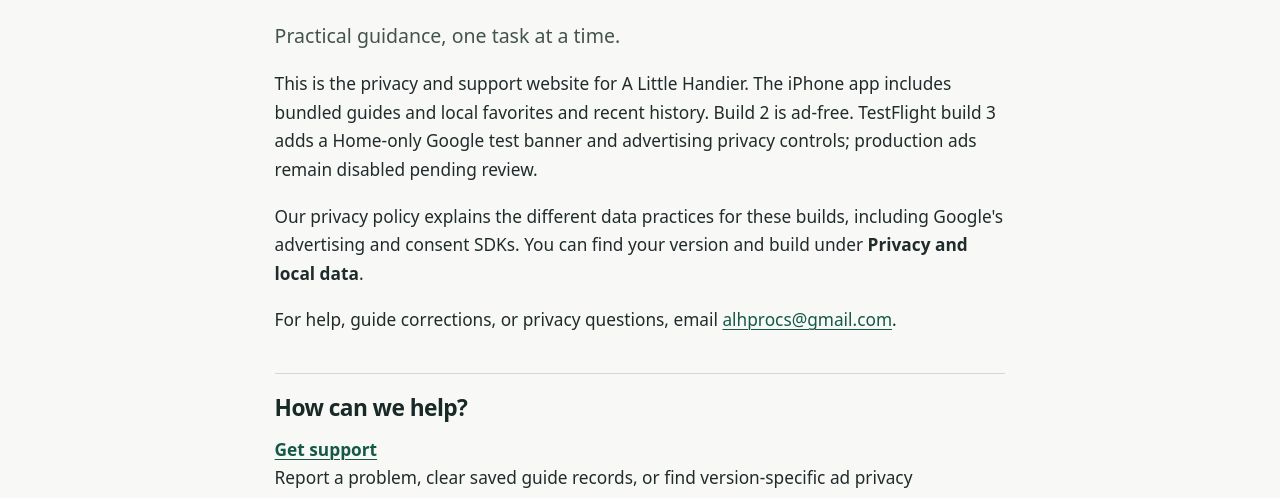
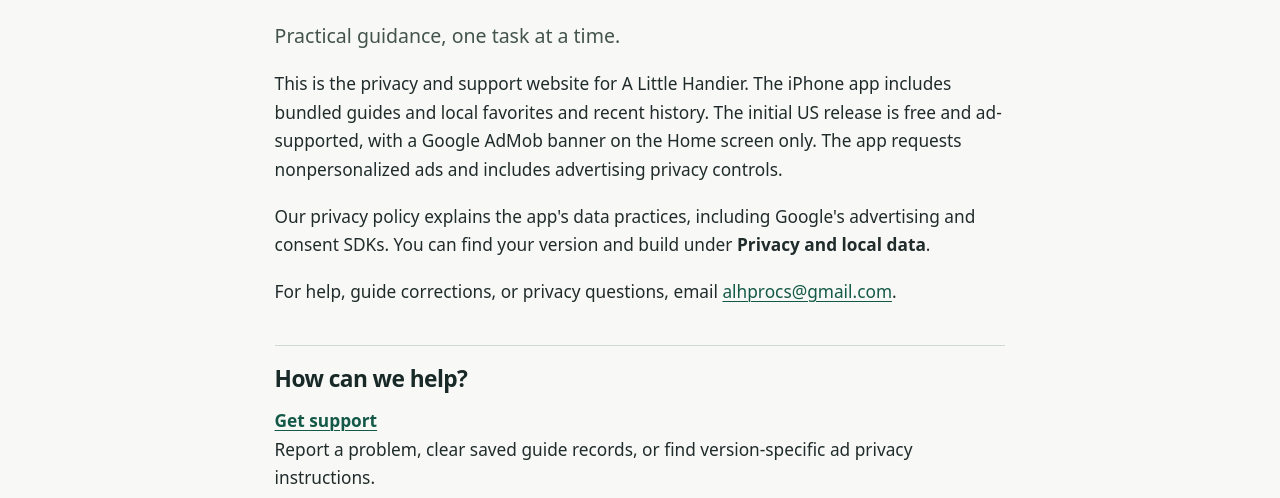
Before and after one commit to logantc-sudo/logantc-sudo.github.io, a plain HTML site: page index.html in a window 1280 px wide. Shown: the part 239-737 px from the top of the page. Drawn offline with Linux system fonts and the light colour scheme.

Commit message:
Update overview to approved production wording

```diff
--- a/index.html
+++ b/index.html
@@ -20,8 +20,8 @@
 <p class="eyebrow">iPhone guides · Privacy &amp; support</p>
 <h1>A Little Handier</h1>
 <p class="lede">Practical guidance, one task at a time.</p>
-<p>This is the privacy and support website for A Little Handier. The iPhone app includes bundled guides and local favorites and recent history. Build 2 is ad-free. TestFlight build 3 adds a Home-only Google test banner and advertising privacy controls; production ads remain disabled pending review.</p>
-<p>Our privacy policy explains the different data practices for these builds, including Google's advertising and consent SDKs. You can find your version and build under <strong>Privacy and local data</strong>.</p>
+<p>This is the privacy and support website for A Little Handier. The iPhone app includes bundled guides and local favorites and recent history. The initial US release is free and ad-supported, with a Google AdMob banner on the Home screen only. The app requests nonpersonalized ads and includes advertising privacy controls.</p>
+<p>Our privacy policy explains the app's data practices, including Google's advertising and consent SDKs. You can find your version and build under <strong>Privacy and local data</strong>.</p>
 <p>For help, guide corrections, or privacy questions, email <a href="mailto:alhprocs@gmail.com">alhprocs@gmail.com</a>.</p>
 <section class="page-links" aria-label="Privacy and support">
 <h2>How can we help?</h2>
```
